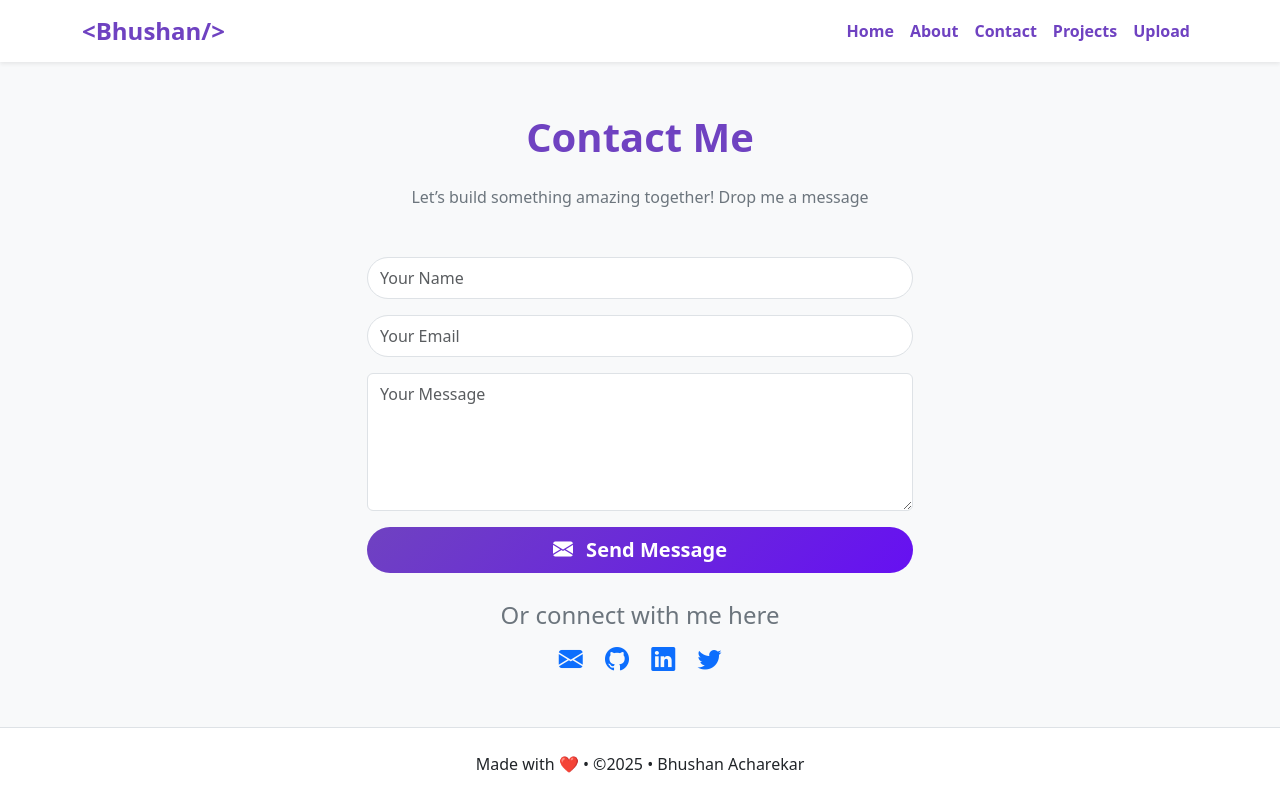
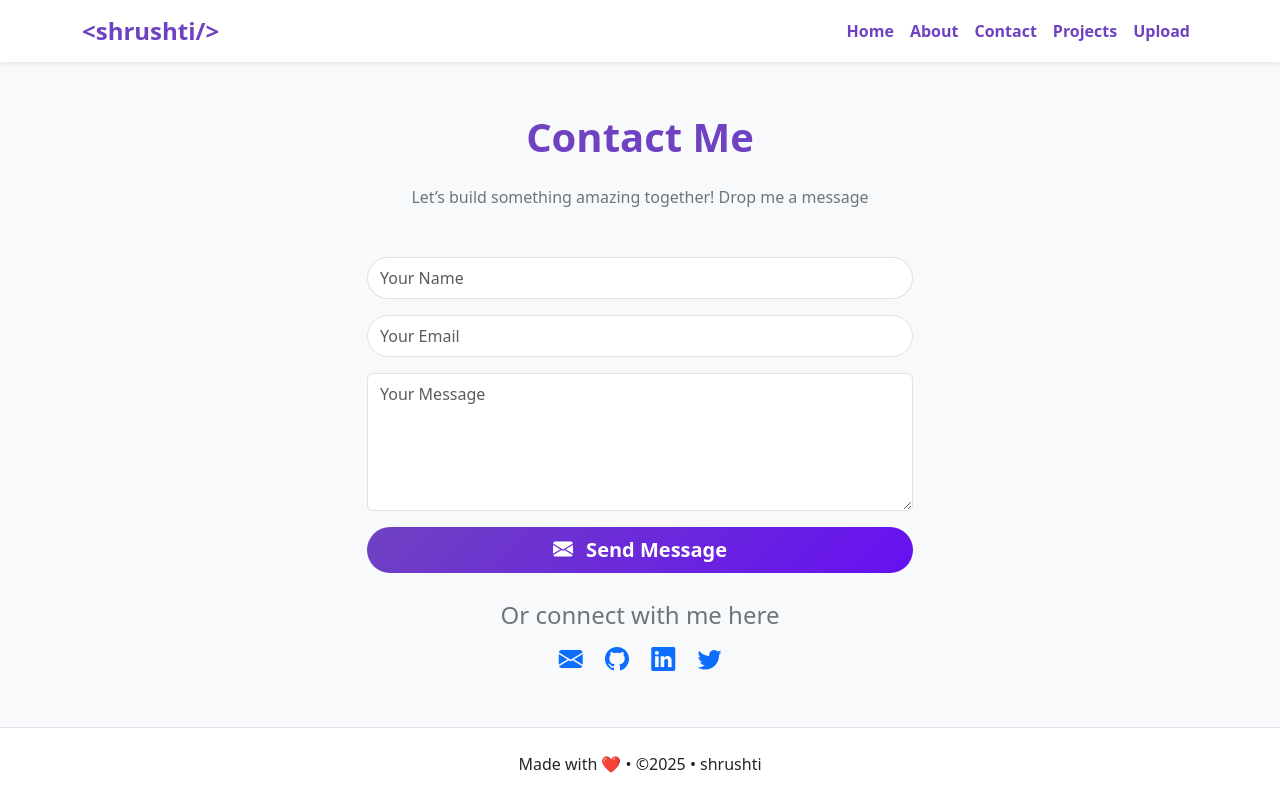
Before and after one commit to Shrushti2005-code/student-demo, a plain HTML site: page contact.html in a window 1280 px wide. Drawn offline with nearby package versions, Linux system fonts and the light colour scheme.

Commit message:
changed name to first name in main

```diff
--- a/contact.html
+++ b/contact.html
@@ -4,7 +4,7 @@
 <head>
   <meta charset="UTF-8">
   <meta name="viewport" content="width=device-width, initial-scale=1.0">
-  <title>Contact Me - Bhushan Acharekar</title>
+  <title>Contact Me - shrushti</title>
   <!-- Bootstrap CSS -->
   <link href="https://cdn.jsdelivr.net/npm/bootstrap@5.3.3/dist/css/bootstrap.min.css" rel="stylesheet">
   <!-- Bootstrap Icons -->
@@ -16,7 +16,7 @@
   <!-- Navbar -->
   <nav class="navbar navbar-expand-lg navbar-light bg-white shadow-sm sticky-top">
     <div class="container">
-      <a class="navbar-brand fw-bold fs-4" href="index.html" style="color: #6f42c1;">&lt;Bhushan/&gt;</a>
+      <a class="navbar-brand fw-bold fs-4" href="index.html" style="color: #6f42c1;">&lt;shrushti/&gt;</a>
       <button class="navbar-toggler" type="button" data-bs-toggle="collapse" data-bs-target="#navbarNav">
         <span class="navbar-toggler-icon"></span>
       </button>
@@ -76,7 +76,7 @@
 
   <!-- Footer -->
   <footer class="bg-white text-center text-dark py-4 border-top mt-auto">
-    <p class="mb-0">Made with ❤️ • &copy;2025 • Bhushan Acharekar</p>
+    <p class="mb-0">Made with ❤️ • &copy;2025 • shrushti </p>
   </footer>
 
   <!-- Bootstrap JS -->
```
Also changed, not shown: src/index.html (+1 -1 lines).
